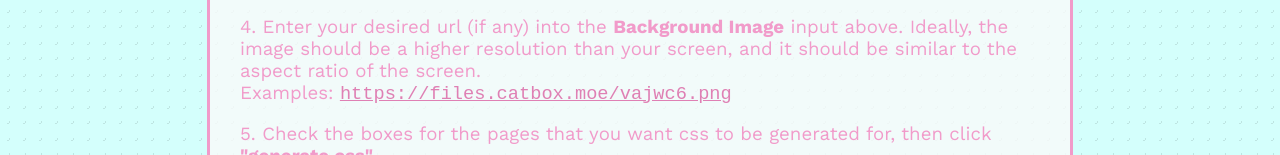
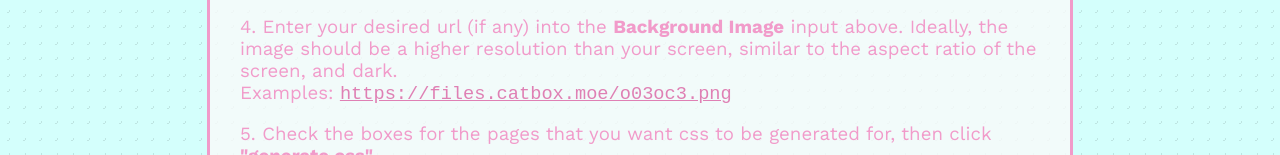
Before and after one commit to Tsu-S/NASFAQ-styler, a plain HTML site: page index.html in a window 1280 px wide. Shown: the part 1101-1256 px from the top of the page. Drawn offline with Linux system fonts and the light colour scheme.

Commit message:
Update index.html

```diff
--- a/index.html
+++ b/index.html
@@ -72,7 +72,7 @@
             <p>1. Install <a href="https://github.com/openstyles/stylus/" target="_blank" rel="noopener noreferrer">Stylus</a> as a browser extension. (You can probably use any custom CSS browser addon, but this is what I use.)</p>
             <p>2. Create a new style by clicking the extension icon, "Manage", and "Write new style".</p>
             <p>3. Enter your desired colors (if any) into the <b>Color</b> inputs above, as either rgba values or hex codes. <br>Examples: <code>rgba(255, 255, 255, 0.9)</code>, <code>#ffffff</code></p>
-            <p>4. Enter your desired url (if any) into the <b>Background Image</b> input above. Ideally, the image should be a higher resolution than your screen, and it should be similar to the aspect ratio of the screen.<br> Examples: <code><a href="https://files.catbox.moe/vajwc6.png" target="_blank" rel="noopener noreferrer">https://files.catbox.moe/vajwc6.png</a></code></p>
+            <p>4. Enter your desired url (if any) into the <b>Background Image</b> input above. Ideally, the image should be a higher resolution than your screen, similar to the aspect ratio of the screen, and dark.<br> Examples: <code><a href="https://files.catbox.moe/o03oc3.png" target="_blank" rel="noopener noreferrer">https://files.catbox.moe/o03oc3.png</a></code></p>
             <p>5. Check the boxes for the pages that you want css to be generated for, then click <b>"generate css".</b></p>
             <p>6. Copy and paste the css into the new style you created in step 2. I recommend creating a new style for each page (market, activity, etc.), as well as a site-wide style for the background image, and then pasting the relevant css into each style. For reference, <a href = "images/reference.png" target="_blank" rel="noopener noreferrer">this</a> is how I organize my styles.</p>
             </section>
```
